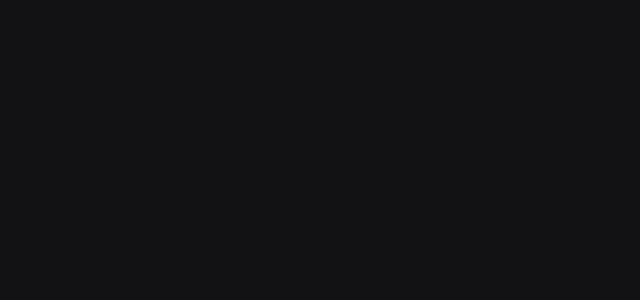
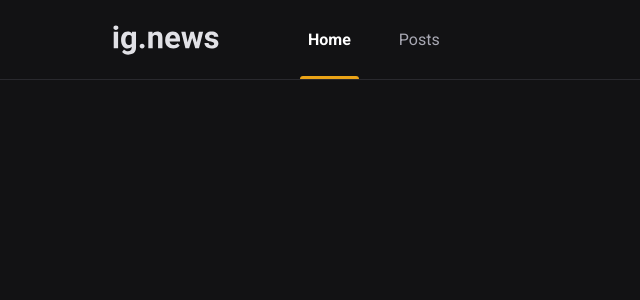
Before and after one commit to lucascprazeres/ignews, a Next.js app: page / in a window 1280 px wide. Shown: the top 300 px of the page, without its empty margins (0-640 px from the left). Built offline with nearby package versions, Linux system fonts and the light colour scheme.

Commit message:
feat: add header component

```diff
--- /dev/null
+++ b/src/components/Header/index.tsx
@@ -0,0 +1,21 @@
+import Image from 'next/image'
+
+import styles from './styles.module.scss'
+
+export function Header() {
+  return (
+    <header className={styles.headerContainer}>
+      <div className={styles.headerContent}>
+        <Image
+          src="/images/logo.svg"
+          alt="ig.news"
+          height={30} width={108}
+        />
+        <nav>
+          <a href="" className={styles.active}>Home</a>
+          <a href="">Posts</a>
+        </nav>
+      </div>
+    </header>
+  )
+}
--- /dev/null
+++ b/src/components/Header/styles.module.scss
@@ -0,0 +1,54 @@
+.headerContainer {
+  height: 5rem;
+  border-bottom: 1px solid var(--gray-800);
+}
+
+.headerContent {
+  max-width: 1120px;
+  height: 5rem;
+  margin: 0 auto;
+  padding: 0 2rem;
+
+  display: flex;
+  align-items: center;
+
+  nav {
+    margin-left: 5rem;
+    height: 5rem;
+
+    a {
+      display: inline-block;
+      position: relative;
+      padding: 0 0.5rem;
+      height: 5rem;
+      line-height: 5rem;
+      color: var(--gray-300);
+
+      transition: color 0.2s;
+
+      & + a {
+        margin-left: 2rem;
+      }
+
+      &:hover {
+        color: var(--white);
+      }
+
+      &.active {
+        color: var(--white);
+        font-weight: bold;
+      }
+
+      &.active::after {
+        content: '';
+        height: 3px;
+        border-radius: 3px 3px 0 0;
+        width: 100%;
+        position: absolute;
+        bottom: 1px;
+        left: 0;
+        background: var(--yellow-500);
+      }
+    }
+  }
+}
--- a/src/pages/_app.tsx
+++ b/src/pages/_app.tsx
@@ -1,9 +1,15 @@
 import type { AppProps } from 'next/app'
+import { Header } from '../components/Header'
 
 import '../styles/global.scss'
 
 function MyApp({ Component, pageProps }: AppProps) {
-  return <Component {...pageProps} />
+  return (
+    <>
+      <Header />
+      <Component {...pageProps} />
+    </>
+  )
 }
 
 export default MyApp
--- a/src/pages/_document.tsx
+++ b/src/pages/_document.tsx
@@ -7,6 +7,7 @@
         <link rel="preconnect" href="https://fonts.googleapis.com" />
         <link rel="preconnect" href="https://fonts.gstatic.com" />
         <link href="https://fonts.googleapis.com/css2?family=Roboto:wght@400;700;900&display=swap" rel="stylesheet" />
+        <link rel="shortcut icon" href="favicon.svg" type="image/x-icon" />
       </Head>
       <body>
         <Main />
--- a/src/pages/index.tsx
+++ b/src/pages/index.tsx
@@ -1,5 +1,5 @@
+import Head from 'next/head'
 import styles from '../styles/home.module.scss'
-import Head from 'next/head'
 
 export default function Home() {
   return (
--- a/src/styles/global.scss
+++ b/src/styles/global.scss
@@ -9,6 +9,7 @@
 
   --gray-100: #e1e1e6;
   --gray-300: #a8a8b3;
+  --gray-800: #29292e;
   --gray-900: #121214;
 
   --cyan-500: #61dafb;
```
Also changed, not shown: public/images/avatar.svg (added), public/images/logo.svg (added).
